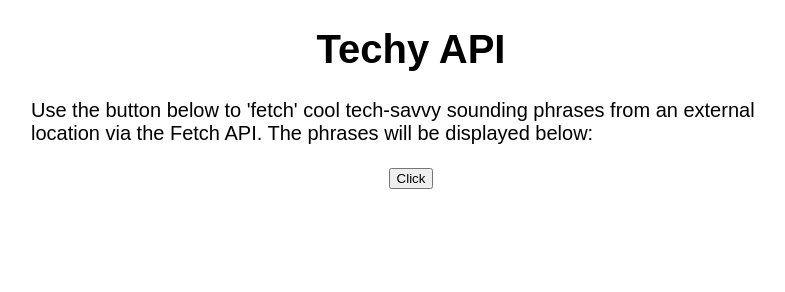
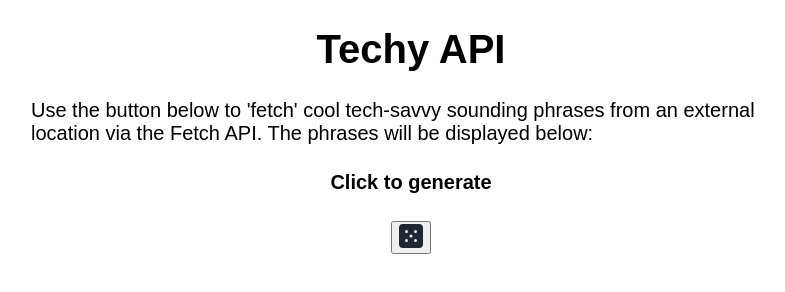
Before and after one commit to becks-tech/tech-api, a plain HTML site: page index.html in a window 1280 px wide. Shown: the whole page, without its empty margins (229-1014 px from the left). Drawn offline with Linux system fonts and the light colour scheme.

Commit message:
add containers for styling

```diff
--- a/index.html
+++ b/index.html
@@ -4,15 +4,18 @@
     <meta charset="UTF-8">
     <meta http-equiv="X-UA-Compatible" content="IE=edge">
     <meta name="viewport" content="width=device-width, initial-scale=1.0">
-    <title>Tech API</title>
+    <title>Techy API</title>
     <link rel="stylesheet" href="styles.css">
 </head>
 <body>
     <h1>Techy API</h1>
     <p>Use the button below to 'fetch' cool tech-savvy sounding phrases from an external location via the Fetch API. The phrases will be displayed below: </p>
-    <div class="par"></div>
-    <button class="get-content" src="./images/
-    ">Click</button>
+    <div class="main-container">
+        <h4>Click to generate</h4>
+        <div class="par"></div>
+        <button class="get-content"><img src="./images/icon-dice.svg" alt="small-illustration-of-dice" srcset=""></button>
+    </div>
+
     <script src="app.js"></script>
 </body>
 </html>
```
